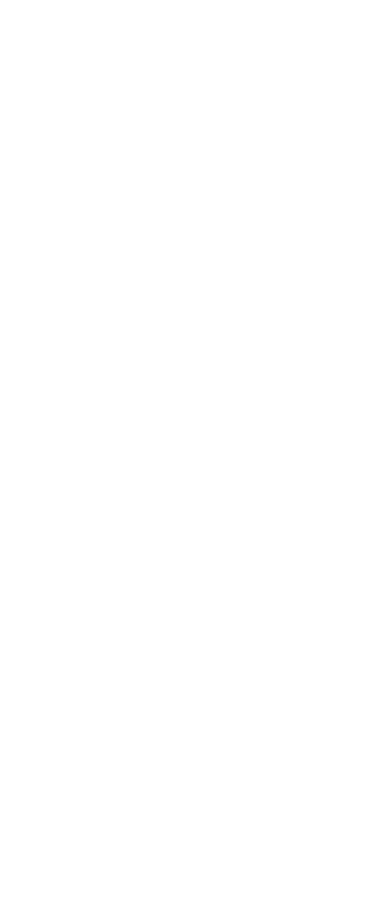
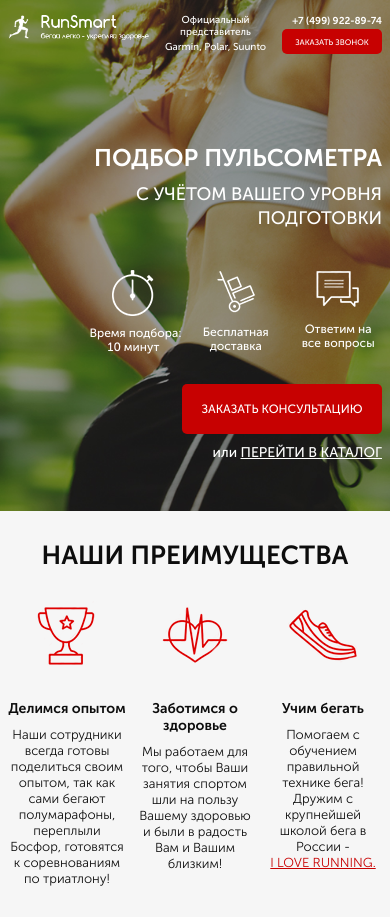
Before and after one commit to Kolxoznek/RunSmart, a website: page src/index.html in a window 390 px wide. Before the commit the page ends 844 px from the top, so only its background shows below. Drawn offline with nearby package versions, Linux system fonts and the light colour scheme.

Commit message:
верстка блоков promo и advantages с адаптивом

```diff
--- a/gulpfile.js
+++ b/gulpfile.js
@@ -1,9 +1,9 @@
-const gulp        = require('gulp');
-const browserSync = require('browser-sync');
-const sass        = require('gulp-sass')(require('sass'));
-const rename = require("gulp-rename");
+const gulp         = require('gulp');
+const browserSync  = require('browser-sync');
+const sass         = require('gulp-sass')(require('sass'));
+const rename       = require("gulp-rename");
 const autoprefixer = require('gulp-autoprefixer');
-const cleanCSS = require('gulp-clean-css');
+const cleanCSS     = require('gulp-clean-css');
 
 // Static server
 gulp.task('server', function() {
@@ -15,7 +15,7 @@ gulp.task('server', function() {
 });
 
 gulp.task('styles', function() {
-    return gulp.src("src/scss/blocks/*.+(scss|sass)")
+    return gulp.src("src/scss/**/*.+(scss|sass)")
             .pipe(sass({outputStyle: 'compressed'}).on('error', sass.logError))
             .pipe(rename({
                 prefix: "",
@@ -30,7 +30,7 @@ gulp.task('styles', function() {
 })
 
 gulp.task('watch', function() {
-    gulp.watch("src/scss/blocks/*.+(scss|sass)", gulp.parallel("styles"))
+    gulp.watch("src/scss/**/*.+(scss|sass)", gulp.parallel("styles"))
     gulp.watch("src/*.html").on('change', browserSync.reload)
 })
 
--- a/src/index.html
+++ b/src/index.html
@@ -8,5 +8,82 @@
     <title>RunSmart</title>
 </head>
 <body>
+    <div class="promo">
+        <div class="container">
+            <header class="header">
+                <a class="header__logo" href="#">
+                    <img src="img/logo.png" alt="logo">
+                </a>
+                <div class="header__official">
+                    Официальный представитель
+                    <span>Garmin, Polar, Suunto</span>
+                </div>
+                <div class="header__contacts">
+                    <a href="tel:+74999228974" class="header__phone">+7 (499) 922-89-74</a>
+                    <button class="button button_header">заказать звонок</button>
+                </div>
+            </header>
+
+            <div class="promo__wrapper">
+                <h1 class="promo__header">Подбор пульсометра</h1>
+                <h2 class="promo__subheader">с учётом Вашего уровня подготовки</h1>
+
+                <div class="promo__icons">
+                    <div class="promo__icon">
+                        <img src="icons/019_timer_time_stopwatch_2-64.png" alt="timer">
+                        Время подбора: 10 минут
+                    </div>
+                    <div class="promo__icon">
+                        <img src="icons/app-08-hand-cart-64.png" alt="hend-card">
+                        Бесплатная доставка
+                    </div>
+                    <div class="promo__icon">
+                        <img src="icons/messages-64.png" alt="messages">
+                        Ответим на все вопросы
+                    </div>
+                </div>
+
+                <button class="button button_main">заказать кОНСУЛЬТАЦИЮ</button>
+                <div class="promo__link">
+                    или
+                    <a href="#">ПЕРЕЙТИ В КАТАЛОГ</a>
+                </div>
+            </div>
+        </div>
+    </div>
+    <div class="advantages">
+        <div class="container">
+            <h2 class="advantages__header">НАШИ ПРЕИМУЩЕСТВА</h2>
+            <div class="advantages__wrapper">
+                <div class='advantages__item'>
+                    <img src="icons/cup.png" alt="cup">
+                    <div class="advantages__title">Делимся опытом</div>
+                    <div class="advantages__text">
+                        Наши сотрудники всегда готовы поделиться своим опытом,
+                        так как сами бегают полумарафоны, переплыли Босфор,
+                        готовятся к соревнованиям по триатлону!
+                    </div>
+                </div>
+                <div class='advantages__item'>
+                    <img src="icons/heart.png" alt="heart">
+                    <div class="advantages__title">Заботимся о здоровье</div>
+                    <div class="advantages__text">
+                        Мы работаем для того, чтобы Ваши занятия спортом
+                        шли на пользу Вашему здоровью и были
+                        в радость Вам и Вашим близким!
+                    </div>
+                </div>
+                <div class='advantages__item'>
+                    <img src="icons/shoe.png" alt="shoe">
+                    <div class="advantages__title">Учим бегать</div>
+                    <div class="advantages__text">
+                        Помогаем с обучением правильной технике бега!
+                        Дружим с крупнейшей школой бега в России -
+                        <a href="#">I LOVE RUNNING.</a>
+                    </div>
+                </div>
+            </div>
+        </div>
+    </div>
 </body>
 </html>
--- /dev/null
+++ b/src/scss/base/_media.scss
@@ -0,0 +1,193 @@
+/* ======= <1024px ========================================================================================== */
+/* ========================================================================================================= */
+
+@media (max-width: 1024px) {
+
+
+    .container {
+        padding: 0 30px;
+    }
+}
+
+/* ======= <768px ========================================================================================== */
+/* ========================================================================================================= */
+
+@media (max-width: 768px) {
+
+
+    .header {
+        &__logo {
+            width: 175px;
+        }
+        &__official {
+            font-size: 12px;
+            span {
+                font-size: 14px;
+                margin-top: 0px;
+            }
+        }
+        &__phone {
+            font-size: 12px;
+            line-height: 12px;
+        }
+        .button_header {
+            width: 105px;
+            height: 30px;
+            font-size: 10px;
+        }
+    }
+
+
+    .promo {
+        min-height: 0px;
+        padding: 21px 0 50px;
+        background-position: left;
+
+        &__wrapper {
+            margin-top: 30px;
+        }
+        &__header {
+            font-size: 36px;
+            line-height: 38px;
+        }
+        &__subheader {
+            margin-top: 10px;
+            font-size: 18px;
+        }
+        &__icons {
+            width: 300px;
+        }
+        &__icon {
+            font-size: 14px;
+        }
+        .button_main {
+            margin-top: 30px;
+            width: 200px;
+            font-size: 12px;
+        }
+    }
+
+
+    .advantages {
+        padding: 70px 0 50px;
+        &__header {
+        font-size: 28px;
+        }
+        &__wrapper {
+            margin-top: 50px;
+        }
+        &__title {
+            margin-top: 20px;
+            font-size: 14px;
+            font-weight: 700;
+            line-height: normal;
+        }
+        &__text {
+            margin-top: 10px;
+            font-size: 12px;
+            line-height: 16px;
+            a {
+                font-size: 12px;
+                line-height: 16px;
+            }
+        }
+    }
+}
+
+/* ======= <576px ========================================================================================== */
+/* ========================================================================================================= */
+
+@media (max-width: 576px) {
+
+
+    .container {
+        padding: 0 8px;
+    }
+
+
+    .header {
+
+        &__logo {
+            width: 150px;
+        }
+        &__official {
+            font-size: 10px;
+            font-weight: 500;
+            span {
+                font-size: 10px;
+                margin-top: 4px;
+            }
+        }
+        &__phone {
+            font-size: 10px;
+            line-height: 12px;
+            margin-bottom: 2px;
+        }
+        .button_header {
+            width: 100px;
+            height: 25px;
+            font-size: 8px;
+        }
+    }
+
+
+    .promo {
+        padding: 15px 0 50px;
+        background-position: -80px;
+
+        &__wrapper {
+            margin-top: 90px;
+        }
+        &__header {
+            font-size: 24px;
+            line-height: 28px;
+        }
+        &__subheader {
+            text-align: right;
+            margin-top: 10px;
+            font-size: 18px;
+        }
+        &__icons {
+            margin-top: 40px;
+            width: 75vw;
+        }
+        &__icon {
+            width: 30%;
+            font-size: 12px;
+            line-height: 14px;
+            img {
+                margin-bottom: 10px;
+            }
+        }
+        &__link {
+            font-size: 14px;
+        }
+    }
+
+
+    .advantages {
+        padding: 30px 0 30px;
+        &__header {
+        font-size: 26px;
+        }
+        &__wrapper {
+            margin-top: 30px;
+        }
+        &__item {
+            width: 275px;
+            &:nth-child(2) {
+                margin: 0 10px;
+            }
+        }
+        &__title {
+            margin-top: 30px;
+        }
+        &__text {
+            margin-top: 10px;
+            font-size: 13px;
+            a {
+                font-size: 13px;
+            }
+        }
+    }
+}
--- a/src/scss/base/_variables.scss
+++ b/src/scss/base/_variables.scss
@@ -0,0 +1,3 @@
+$main-color: #C70101;
+$second-color: #0D0D0D;
+$third-color: #ffffff;
--- /dev/null
+++ b/src/scss/blocks/_advantages.scss
@@ -0,0 +1,44 @@
+.advantages {
+    padding: 70px 0 65px;
+    background: #F6F6F6;
+    &__header {
+        color: $second-color;
+    text-align: center;
+    font-size: 30px;
+    font-weight: 700;
+    line-height: 30px;
+    }
+    &__wrapper {
+        margin-top: 65px;
+        display: flex;
+        justify-content: space-between;
+    }
+    &__item {
+        width: 275px;
+        text-align: center;
+        &:nth-child(2) {
+            margin: 0 20px;
+        }
+    }
+    &__title {
+        margin-top: 30px;
+        color: $second-color;
+        font-size: 18px;
+        font-weight: 700;
+        line-height: normal;
+    }
+    &__text {
+        margin-top: 20px;
+        color: $second-color;
+        font-size: 14px;
+        font-weight: 300;
+        line-height: 18px;
+        a {
+            color: $main-color;
+            font-size: 14px;
+            font-weight: 300;
+            line-height: 18px;
+            text-decoration-line: underline;
+        }
+    }
+}
--- /dev/null
+++ b/src/scss/blocks/_buttons.scss
@@ -0,0 +1,22 @@
+.button {
+    border-radius: 5px;
+    background: $main-color;
+    border: none;
+    color: $third-color;
+    font-weight: 500;
+    line-height: normal;
+    text-transform: uppercase;
+
+    &_header {
+        width: 150px;
+        height: 30px;
+        font-size: 12px;
+    }
+
+    &_main {
+        margin-top: 68px;
+        width: 300px;
+        height: 50px;
+        font-size: 16px;
+    }
+}
--- /dev/null
+++ b/src/scss/blocks/_header.scss
@@ -0,0 +1,38 @@
+.header {
+    display: flex;
+    justify-content: space-between;
+    align-items: flex-start;
+
+    &__logo {
+        width: 250px;
+        img {
+            width: 100%;
+        }
+    }
+    &__official {
+        text-align: center;
+        color: $third-color;
+        font-size: 12px;
+        font-weight: 500;
+
+        span {
+            display: block;
+            font-size: 18px;
+            margin-top: 7px;
+        }
+    }
+    &__phone {
+        color: $third-color;
+        text-align: right;
+        font-size: 18px;
+        font-weight: 700;
+        line-height: 18px;
+        text-decoration: none;
+        margin-bottom: 4px;
+    }
+    &__contacts {
+    display: flex;
+    flex-direction: column;
+    align-items: flex-end;
+    }
+}
--- a/src/scss/blocks/style.scss
+++ /dev/null
@@ -1,2 +0,0 @@
-@import '../base/fonts';
-body {font-family: "Museo Sans";}
--- /dev/null
+++ b/src/scss/style.scss
@@ -0,0 +1,16 @@
+@import 'base/fonts';
+@import 'base/mixins';
+@import 'base/variables';
+@import 'blocks/promo';
+@import 'blocks/header';
+@import 'blocks/buttons';
+@import 'blocks/advantages';
+@import 'base/media';
+
+body {font-family: "Museo Sans";}
+h1,h2,h3,h4,h5,h6 {margin: 0;}
+
+.container {
+    max-width: 950px;
+    margin: 0 auto;
+}
```
Also changed, not shown: src/scss/blocks/_promo.scss (added, +58 -0 lines), src/css/style.min.css, src/icons/messages 64.png (deleted).
